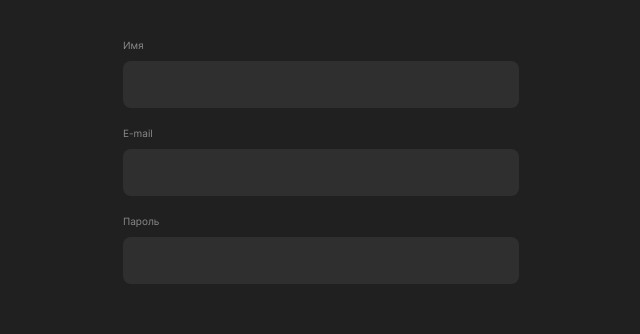
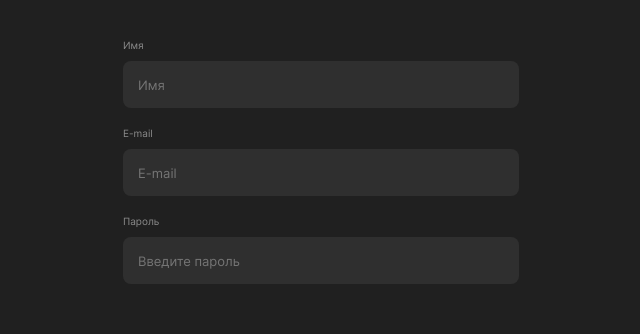
Before and after one commit to Fe1ch/movies-explorer-frontend, a React (Create React App) app: page /signup in a window 1280 px wide. Shown: the part 176-510 px from the top of the page, without its empty margins (319-959 px from the left). Built offline with nearby package versions, Linux system fonts and the light colour scheme.

Commit message:
placeholders, validation mandatory fields

```diff
--- a/src/components/PageWithForm/Login/Login.jsx
+++ b/src/components/PageWithForm/Login/Login.jsx
@@ -48,7 +48,7 @@ const Login = ({ setLoggedIn }) => {
           validationMessage={values.email.validationMessage}
           minLength="2"
           maxLength="30"
-          placeholder="example@example.com"
+          placeholder="E-mail"
         />
         <Input
           name="password"
--- a/src/components/PageWithForm/Register/Register.jsx
+++ b/src/components/PageWithForm/Register/Register.jsx
@@ -40,6 +40,9 @@ const Register = () => {
           value={values.name.value}
           onChange={handleChange}
           required={true}
+          minLength="2"
+          maxLength="30"
+          placeholder="Имя"
           validationMessage={values.name.validationMessage}
         />
         <Input
@@ -49,6 +52,8 @@ const Register = () => {
           value={values.email.value}
           onChange={handleChange}
           required={true}
+          minLength="2"
+          placeholder="E-mail"
           validationMessage={values.email.validationMessage}
         />
         <Input
@@ -58,6 +63,9 @@ const Register = () => {
           value={values.password.value}
           onChange={handleChange}
           required={true}
+          minLength="8"
+          maxLength="30"
+          placeholder="Введите пароль"
           validationMessage={values.password.validationMessage}
         />
         <span className="register__error">
```
